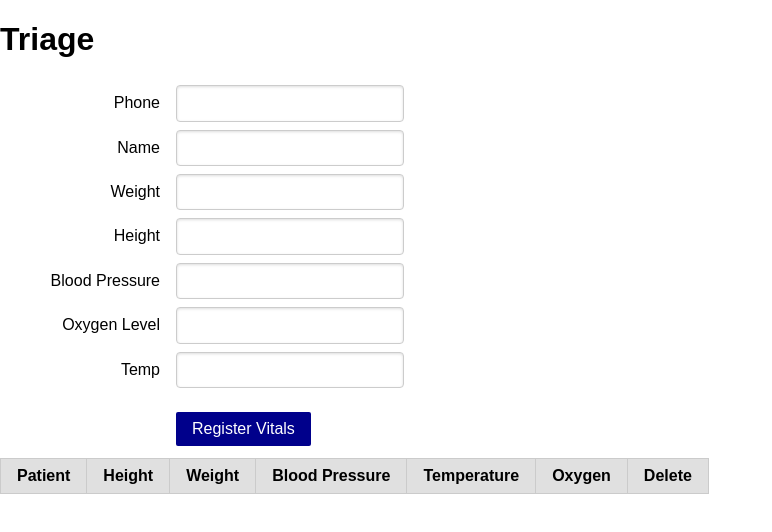
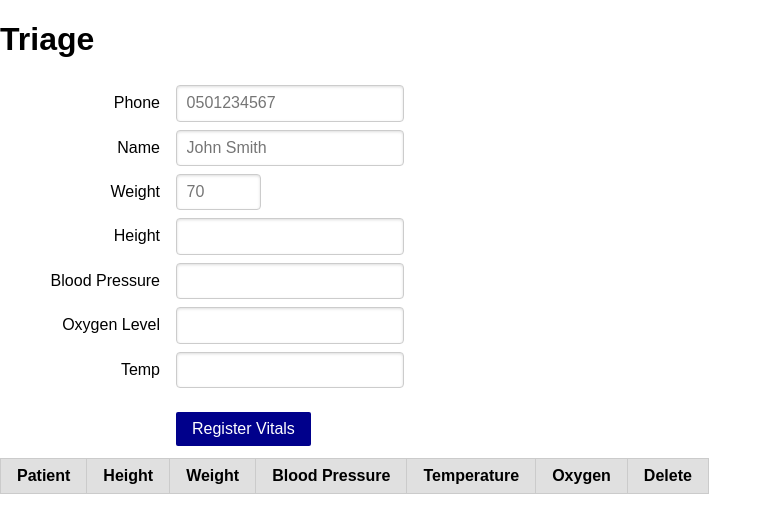
Before and after one commit to CEN333-Spring24-25/SecondAngularProject, an Angular app: page / in a window 1280 px wide. Shown: the top 532 px of the page, without its empty margins (0-772 px from the left). Built offline with nearby package versions, Linux system fonts and the light colour scheme.

Commit message:
Form Validation

```diff
--- a/src/app/app.component.css
+++ b/src/app/app.component.css
@@ -31,3 +31,6 @@
     background-color: darkblue;
     color: white;
 }
+.error-message{
+    color:red;
+}
--- a/src/app/app.component.html
+++ b/src/app/app.component.html
@@ -1,22 +1,34 @@
 <h1> Triage </h1>
 <!--Use for desiging forms-->
-<form class="pure-form pure-form-aligned">
+<form class="pure-form pure-form-aligned"  #userForm="ngForm">
     <fieldset>
         <div class="pure-control-group">
             <label for="phone"> Phone </label>
-            <input required type="text" id="phone" [(ngModel)]="phone" name="phone">
+            <input required pattern="^05\d{8}" type="text" id="phone" [(ngModel)]="id" name="id" #idcontrol="ngModel" placeholder="0501234567">
+            <span class="error-message" *ngIf="idcontrol.invalid && idcontrol.touched">
+                <small *ngIf="idcontrol.errors?.['required']"> Required </small>
+                <small *ngIf="idcontrol.errors?.['pattern']"> Invalid phone number </small>
+            </span>
 
         </div>
 
         <div class="pure-control-group">
             <label for="name"> Name </label>
-            <input required type="text" id="name" [(ngModel)]="name" name="name">
-
+            <input required pattern="^[A-Z][a-z]+ [A-Z][a-z]+$" type="text" id="name" [(ngModel)]="name" name="name" #namecontrol="ngModel" placeholder="John Smith">
+            <span class="error-message" *ngIf="namecontrol.invalid && namecontrol.touched">
+                <small *ngIf="namecontrol.errors?.['required']"> Required </small>
+                <small *ngIf="namecontrol.errors?.['pattern']"> Invalid name </small>
+            </span>
         </div>
 
         <div class="pure-control-group">
             <label for="weight"> Weight </label>
-            <input required type="text" id="weight" [(ngModel)]="weight" name="weight">
+            <input required  type="number" min="0" max="250" id="weight" [(ngModel)]="weight" name="weight" #weightcontrol="ngModel" placeholder="70">
+            <span class="error-message" *ngIf="weightcontrol.invalid && weightcontrol.touched">
+                <small *ngIf="weightcontrol.errors?.['required']"> Required </small>
+                <small *ngIf="weightcontrol.errors?.['min']"> Weight cannot be below 0 </small>
+                <small *ngIf="weightcontrol.errors?.['max']"> Weight cannot be more than 250 </small>
+            </span>
         </div>
 
         <div class="pure-control-group">
--- a/src/app/app.component.ts
+++ b/src/app/app.component.ts
@@ -11,7 +11,7 @@ import { Patient } from './data/patient';
   styleUrl: './app.component.css'
 })
 export class AppComponent {
-  phone: string;
+  id: string;
   name: string;
   height: string;
   weight: string;
@@ -21,7 +21,7 @@ export class AppComponent {
   listOfPatients: Patient[];
 
   constructor(){
-    this.phone = "";
+    this.id = "";
     this.name = "";
     this.height = "";
     this.weight = "";
@@ -32,7 +32,7 @@ export class AppComponent {
   }
 
   registerVitals(){
-    let myPatient = new Patient(this.phone, this.name, +this.height, +this.weight, this.bloodpressure, +this.temp, +this.oxygenlevel);
+    let myPatient = new Patient(this.id, this.name, +this.height, +this.weight, this.bloodpressure, +this.temp, +this.oxygenlevel);
     this.listOfPatients.push(myPatient);
   }
   deletePatient(phone: string){
```
